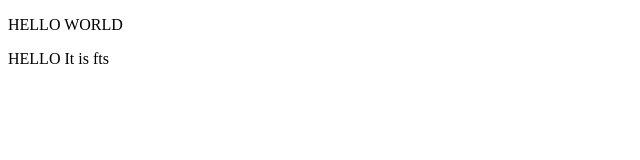
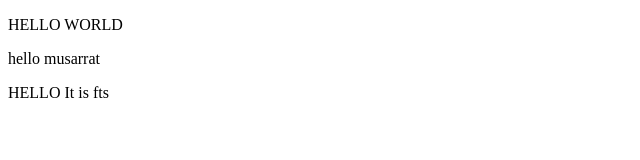
Before and after one commit to musarratChowdhury/JavascriptPractice, a plain HTML site: page index.html in a window 1280 px wide. Shown: the whole page, without its empty margins (0-640 px from the left). Drawn offline with Linux system fonts and the light colour scheme.

Commit message:
added new line

```diff
--- a/index.html
+++ b/index.html
@@ -7,6 +7,7 @@
   </head>
   <body>
       <p>HELLO WORLD</p>
+      <p>hello musarrat</p>
       <p>HELLO It is fts</p>
       <script src="app.js"></script>
   </body>
```
